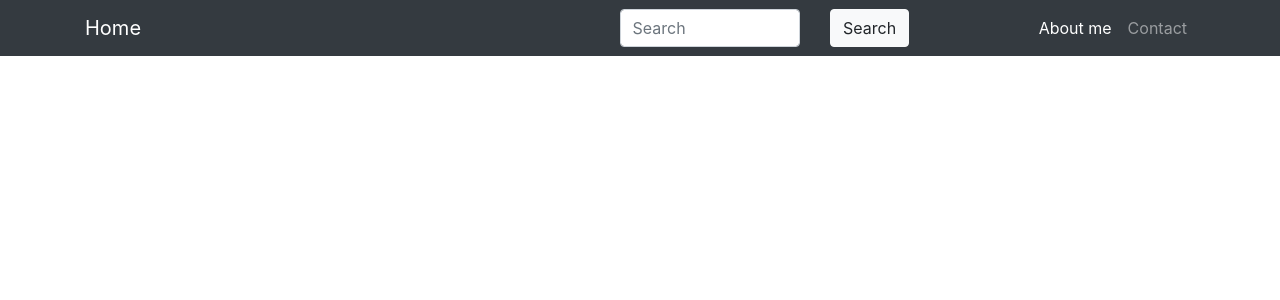
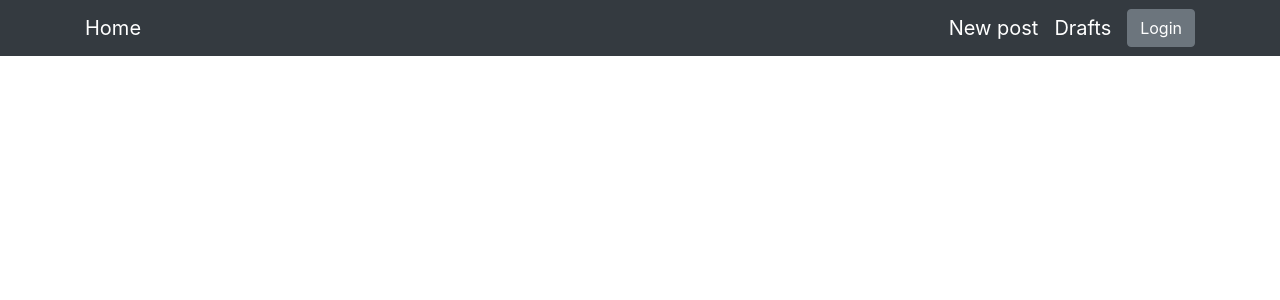
Before and after one commit to coder6639/kodilla_blog, a Flask app: page / in a window 1280 px wide. Shown: the top 300 px of the page. Run offline with Flask 2, Linux system fonts and the light colour scheme; data that the repository does not hold is empty; some libraries are stand-ins or nearby versions.

Commit message:
Update base and homepage, create drafts.html

```diff
--- a/blog/templates/base.html
+++ b/blog/templates/base.html
@@ -25,30 +25,23 @@
       <button class="navbar-toggler" type="button" data-toggle="collapse" data-target="#navbarResponsive" aria-controls="navbarResponsive" aria-expanded="false" aria-label="Toggle navigation">
         <span class="navbar-toggler-icon"></span>
       </button>
-      <div class="col-5"></div>
         <div class="collapse navbar-collapse" id="navbarResponsive">
-        <form class="form-online" action="/search" method="get">
-          <div class="row justify-content-end">
-            <div class="col">
-              <input class="form-control mr-sm-2" type="text" value="{% if search_query %} {{ search_query }}{% endif %}"
-                placeholder="Search" aria-label="Search" name="q">
-            </div>
-            <div class="col">
-              <button class="btn btn-light" type="submit">Search</button>
-            </div>
-          </div>
-        </form>
-        <div class="collapse navbar-collapse" id="navbar">
         <ul class="navbar-nav ml-auto">
-            <li class="nav-item active">
-              <a class="nav-link" href="#">About me
-                <span class="sr-only">(current)</span>
-              </a>
+          <li class="nav-item">
+            <a class="navbar-brand" href="{{ url_for('create_entry') }}">New post</a>
           </li>
           <li class="nav-item">
-              <a class="nav-link" href="#">Contact</a>
+            <a class="navbar-brand" href="{{ url_for('list_drafts') }}">Drafts</a>
           </li>
         </ul>
+      </div>
+          {% if session.logged_in %}
+          <form class="form-inline my-2 my-lg-0" action="{{ url_for('logout') }}" method="post">
+            <button class="btn btn-secondary my-2 my-sm-0" type="submit">Logout</button>
+          </form>
+          {% else %}
+            <a href="{{ url_for('login') }}" class="btn btn-secondary my-2 my-lg-0">Login</a>
+          {% endif %}
         </div>
       </div>
     </div>
--- a/blog/templates/homepage.html
+++ b/blog/templates/homepage.html
@@ -17,12 +17,22 @@
 <div>
     <div>
         <h3>{{ post.title }}</h3>
-        <a href="{{ url_for('edit_post', post_id=post.id) }}">
-           <svg class="bi bi-pencil float-right" width="1em" height="1em" viewBox="0 0 16 16" fill="currentColor" xmlns="http://www.w3.org/2000/svg">
+        {% if session.logged_in %}
+        <a href="{{ url_for('edit_post', post_id=post.id) }}" class="btn btn-light float-right" role="button" aria-disabled="true">
+           <svg class="bi bi-pencil float-right" width="20" height="20" viewBox="0 0 20 20" fill="currentColor" xmlns="http://www.w3.org/2000/svg">
                <path fill-rule="evenodd" d="M11.293 1.293a1 1 0 0 1 1.414 0l2 2a1 1 0 0 1 0 1.414l-9 9a1 1 0 0 1-.39.242l-3 1a1 1 0 0 1-1.266-1.265l1-3a1 1 0 0 1 .242-.391l9-9zM12 2l2 2-9 9-3 1 1-3 9-9z"/>
                <path fill-rule="evenodd" d="M12.146 6.354l-2.5-2.5.708-.708 2.5 2.5-.707.708zM3 10v.5a.5.5 0 0 0 .5.5H4v.5a.5.5 0 0 0 .5.5H5v.5a.5.5 0 0 0 .5.5H6v-1.5a.5.5 0 0 0-.5-.5H5v-.5a.5.5 0 0 0-.5-.5H3z"/>
          </svg>
         </a>
+        <form action="{{ url_for('delete_post', post_id=post.id) }}" method="post">
+            <button type="submit" class="btn btn-light float-right">
+                <svg xmlns="http://www.w3.org/2000/svg" width="20" height="20" fill="currentColor" class="bi bi-trash" viewBox="0 0 20 20">
+                    <path d="M5.5 5.5A.5.5 0 0 1 6 6v6a.5.5 0 0 1-1 0V6a.5.5 0 0 1 .5-.5zm2.5 0a.5.5 0 0 1 .5.5v6a.5.5 0 0 1-1 0V6a.5.5 0 0 1 .5-.5zm3 .5a.5.5 0 0 0-1 0v6a.5.5 0 0 0 1 0V6z"/>
+                    <path fill-rule="evenodd" d="M14.5 3a1 1 0 0 1-1 1H13v9a2 2 0 0 1-2 2H5a2 2 0 0 1-2-2V4h-.5a1 1 0 0 1-1-1V2a1 1 0 0 1 1-1H6a1 1 0 0 1 1-1h2a1 1 0 0 1 1 1h3.5a1 1 0 0 1 1 1v1zM4.118 4L4 4.059V13a1 1 0 0 0 1 1h6a1 1 0 0 0 1-1V4.059L11.882 4H4.118zM2.5 3V2h11v1h-11z"/>
+                </svg>
+            </button>
+        </form>
+        {% endif %}
     </div>
     <p>{{ post.pub_date.strftime('%Y-%m-%d') }}</p>
     <p>{{ post.body }}</p>
```
Also changed, not shown: blog/templates/drafts.html (added, +40 -0 lines). Lines whose indentation alone changed are shown as unchanged.
